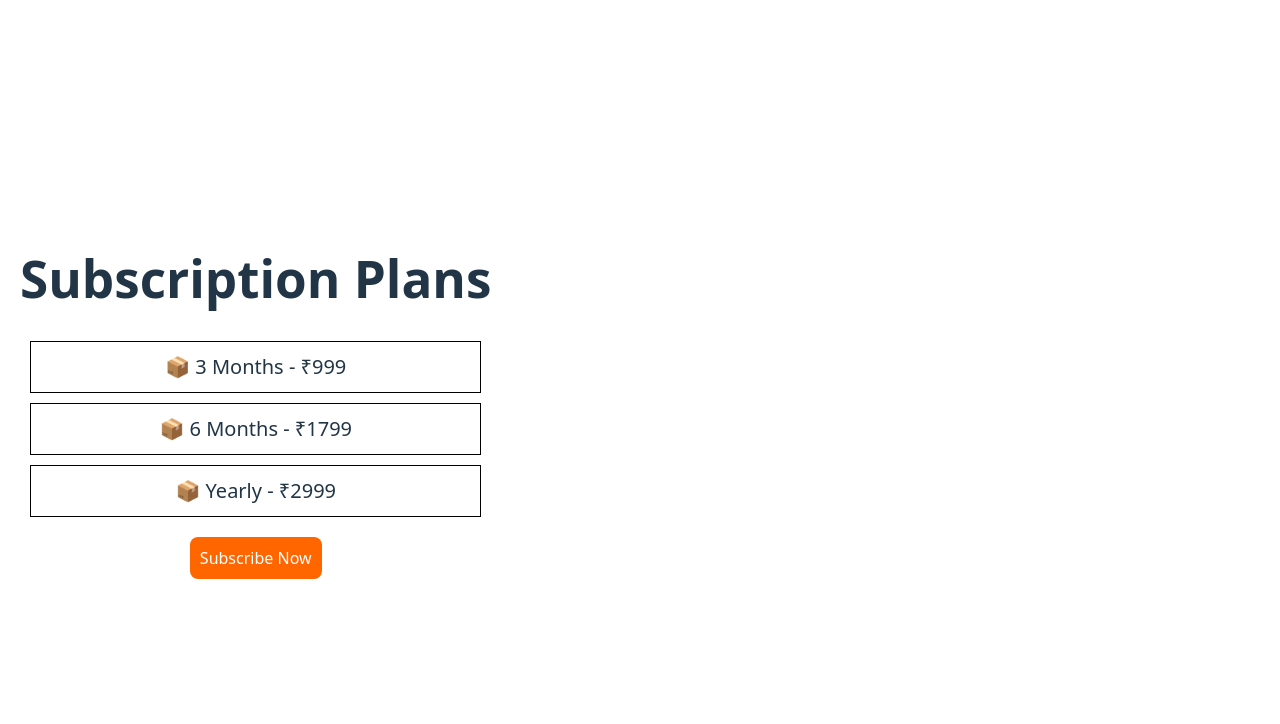
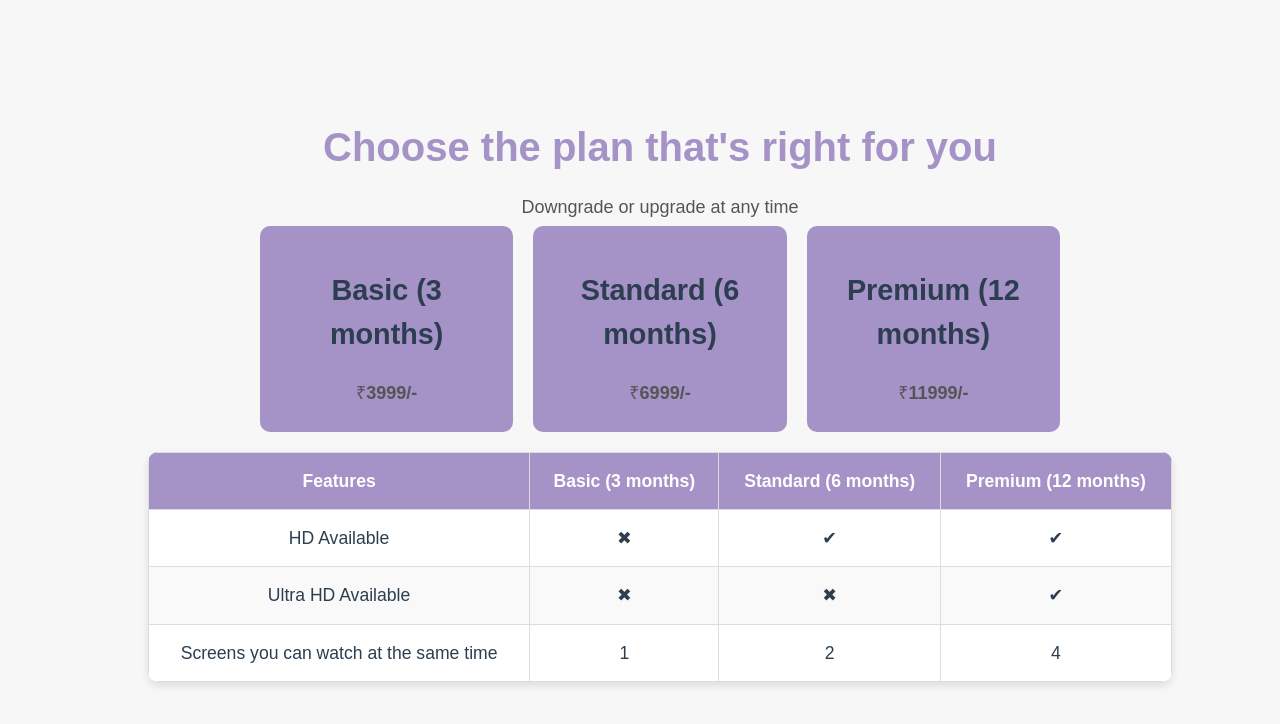
Before and after one commit to NotRemit/Healthy_Octopus, a React (Vite) app in the folder client/: page /subscription in a window 1280 px wide. Shown: the top 724 px of the page. Built offline with nearby package versions, Linux system fonts and the light colour scheme.

Commit message:
subbscription edit

```diff
--- a/client/src/components/Subscription.jsx
+++ b/client/src/components/Subscription.jsx
@@ -1,16 +1,61 @@
-import React from "react";
-import "../styles/Subscription.css";
+import React, { useState } from 'react';
+import '../styles/Subscription.css';
+
+const plans = [
+  { name: 'Basic (3 months)', price: '₹3999/-', hd: false, ultraHd: false, screens: 1 },
+  { name: 'Standard (6 months)', price: '₹6999/-', hd: true, ultraHd: false, screens: 2 },
+  { name: 'Premium (12 months)', price: '₹11999/-', hd: true, ultraHd: true, screens: 4 }
+];
 
 function Subscription() {
+  const [selectedPlan, setSelectedPlan] = useState('Premium');
+
   return (
-    <div className="subscription">
-      <h1>Subscription Plans</h1>
+    <div className="subscription-container">
+      <h1>Choose the plan that's right for you</h1>
+      <p>Downgrade or upgrade at any time</p>
       <div className="plans">
-        <div>📦 3 Months - ₹999</div>
-        <div>📦 6 Months - ₹1799</div>
-        <div>📦 Yearly - ₹2999</div>
+        {plans.map((plan) => (
+          <div
+            key={plan.name}
+            className={`plan ${selectedPlan === plan.name ? 'selected' : ''}`}
+            onClick={() => setSelectedPlan(plan.name)}
+          >
+            <h2>{plan.name}</h2>
+            <p>{plan.price}</p>
+          </div>
+        ))}
       </div>
-      <button>Subscribe Now</button>
+      <table>
+        <thead>
+          <tr>
+            <th>Features</th>
+            {plans.map((plan) => (
+              <th key={plan.name}>{plan.name}</th>
+            ))}
+          </tr>
+        </thead>
+        <tbody>
+          <tr>
+            <td>HD Available</td>
+            {plans.map((plan) => (
+              <td key={plan.name}>{plan.hd ? '✔' : '✖'}</td>
+            ))}
+          </tr>
+          <tr>
+            <td>Ultra HD Available</td>
+            {plans.map((plan) => (
+              <td key={plan.name}>{plan.ultraHd ? '✔' : '✖'}</td>
+            ))}
+          </tr>
+          <tr>
+            <td>Screens you can watch at the same time</td>
+            {plans.map((plan) => (
+              <td key={plan.name}>{plan.screens}</td>
+            ))}
+          </tr>
+        </tbody>
+      </table>
     </div>
   );
 }
--- a/client/src/styles/Subscription.css
+++ b/client/src/styles/Subscription.css
@@ -1,17 +1,86 @@
-.subscription {
+.subscription-container {
   text-align: center;
   padding: 20px;
+  background-color: #f7f7f7;
+  font-family: Arial, sans-serif;
+  height: 100vh;
+  width: 100vw;
+  display: flex;
+  flex-direction: column;
+  justify-content: center;
+  align-items: center;
 }
 
-  .plans div {
-    font-size: 20px;
-    margin: 10px;
-    padding: 10px;
-    border: 1px solid black;
+h1 {
+  color: #a593c7;
+  font-size: 2.5rem;
+  font-weight: bold;
+  margin-bottom: 20px;
 }
 
-  button {
-    padding: 10px;
-    background-color: orange;
+p {
+  color: #555;
+  font-size: 1.2rem;
+}
+
+.plans {
+  display: flex;
+  justify-content: center;
+  gap: 20px;
+  width: 100%;
+  max-width: 800px;
+}
+
+.plan {
+  background-color: #a593c7;
   color: white;
+  padding: 20px;
+  border-radius: 10px;
+  cursor: pointer;
+  transition: transform 0.2s, background-color 0.3s;
+  flex: 1;
+  min-width: 150px;
+  text-align: center;
+  font-size: 1.2rem;
+  font-weight: bold;
 }
+
+.plan:hover, .plan.selected {
+  background-color: #8b7aa8;
+  transform: scale(1.05);
+}
+
+table {
+  width: 80%;
+  margin: 20px auto;
+  border-collapse: collapse;
+  background-color: white;
+  box-shadow: 0px 4px 8px rgba(0, 0, 0, 0.1);
+  border-radius: 10px;
+  overflow: hidden;
+}
+
+td, th {
+  border: 1px solid #ddd;
+  padding: 15px;
+  text-align: center;
+  font-size: 1.1rem;
+}
+
+th {
+  background-color: #a593c7;
+  color: white;
+  font-weight: bold;
+}
+
+tr:nth-child(even) {
+  background-color: #f9f9f9;
+}
+
+tr:hover {
+  background-color: #e8e6f1;
+}
+
+tr{
+  color: #2c3e50;
+}
```
Lines whose indentation alone changed are shown as unchanged.
